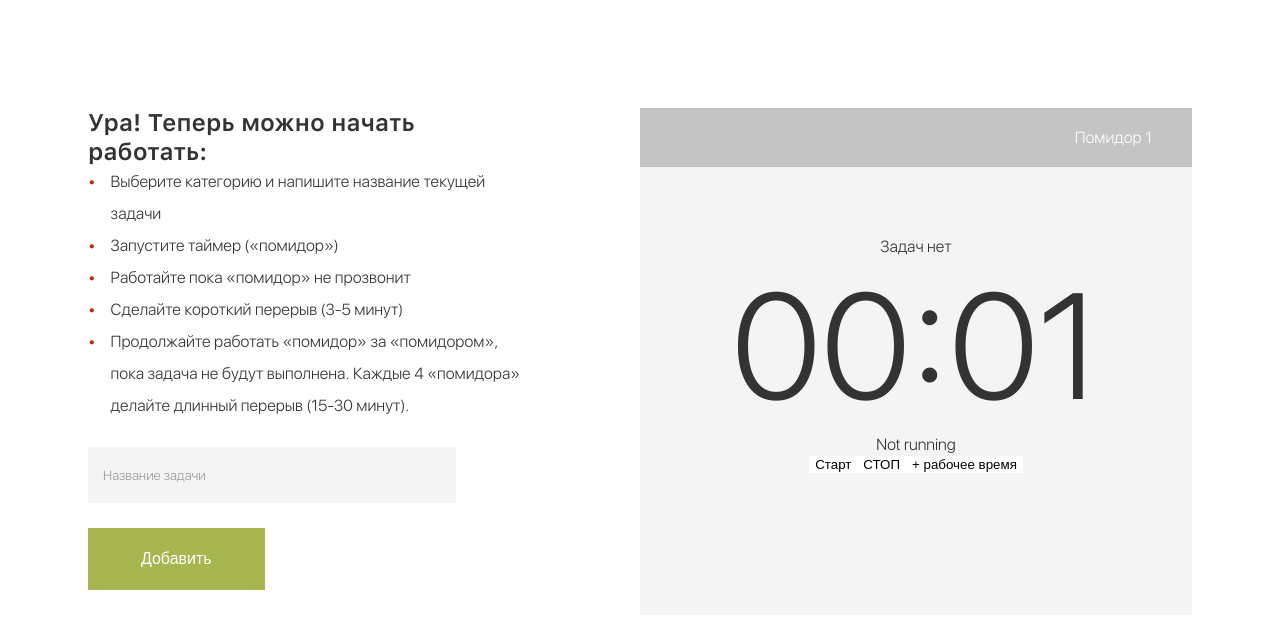
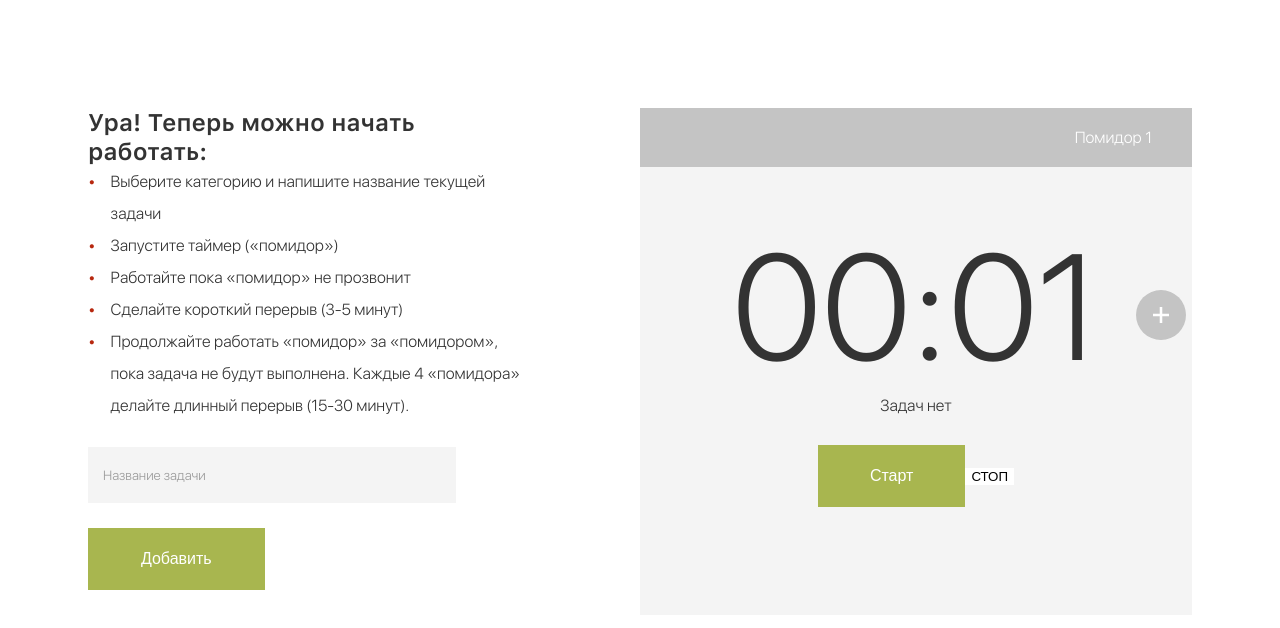
Before and after one commit to Ramramramzes/pomodoro_timer, a React (Vite) app: page / in a window 1280 px wide. Shown: the top 628 px of the page. Built offline with nearby package versions, Linux system fonts and the light colour scheme.

Commit message:
timer style

```diff
--- a/src/General/Timer/Timer.tsx
+++ b/src/General/Timer/Timer.tsx
@@ -1,9 +1,11 @@
+import styles from './timer.module.css'
 import { useEffect } from 'react';
 import { useDispatch, useSelector } from 'react-redux';
 import { useTimer } from 'react-timer-hook';
 import { AppDispatch, RootState } from '../../states/store';
 import { addBigBreakeMinute, addBreakeMinute, addRound, addTomato, addWorkMinute, changeBigBreak, changeBreak, changeWork, pauseState, setPauseEnd, setPauseStart, setPausesResult, startTomato,  } from '../../states/timer';
 import { removeFirst } from '../../states/taskSlice';
+import { Plus } from '../../img/images';
 
 function Timer() {
   const timer = useSelector((state: RootState) => state.timer)
@@ -90,17 +92,34 @@ function Timer() {
 
   return (
     <div style={{textAlign: 'center'}}>
-      {taskList.value.length != 0 ? <p>Задача {taskList.value.length != 0 ? taskList.value[0].taskIndex : ''} - {taskList.value.length != 0 ? taskList.value[0].content: ''}</p> : <p>Задач нет</p>}
-      <div style={{fontSize: '150px'}}>
+      <div className={styles.main_timer}>
         <span>{minutes < 10 ? '0': ''}{minutes}</span>:<span>{seconds < 10 ? '0': ''}{seconds}</span>
+        {timer.workActive && !isRunning && <button  className={styles.plus_btn}
+                                                    onClick={()=>{
+                                                    dispatch(addWorkMinute())
+                                                    pause()}}>
+                                                    <Plus /></button>}
+                                                    {/* рабочее время */}
+        {timer.breakActive && !isRunning && <button className={styles.plus_btn}
+                                                    onClick={()=>{
+                                                    dispatch(addBreakeMinute())
+                                                    pause()}}><Plus /></button>}
+                                                    {/* перерыв */}
+        {timer.bigBreakActive && !isRunning && <button  className={styles.plus_btn}
+                                                        onClick={()=>{
+                                                        dispatch(addBigBreakeMinute())
+                                                        pause()}}><Plus /></button>}
+                                                    {/* большой перерыв */}
       </div>
-      <p>{isRunning ? 'Running' : 'Not running'}</p>
-      {isRunning ? <button onClick={() => {
+      {/* <p>{isRunning ? 'Running' : 'Not running'}</p> */}
+      {taskList.value.length != 0 ? <p className={styles.list_status}>Задача {taskList.value.length != 0 ? taskList.value[0].taskIndex : ''} - {taskList.value.length != 0 ? taskList.value[0].content: ''}</p> : <p className={styles.list_status}>Задач нет</p>}
+      {isRunning ? <button  className='green_btn'
+                            onClick={() => {
                             dispatch(pauseState(true))
                             dispatch(setPauseStart(new Date().getTime()))
                             pause()
                             }}>Пауза</button>:''}
-      {!isRunning ? <button id='start_btn' onClick={() => {
+      {!isRunning ? <button className='green_btn' id='start_btn'  onClick={() => {
                                             resume()
                                             document.getElementById('start_btn')?.textContent === 'Продолжить' ? dispatch(setPauseEnd(new Date().getTime())) : false
                                             }}>{!timer.pauseState ? 'Старт' : 'Продолжить'}</button> : ''}
@@ -120,16 +139,6 @@ function Timer() {
         pause()
       }}>Сделано</button>: ''}
       {timer.breakActive || timer.bigBreakActive ? <button onClick={()=> skipFn(0,0)}>Пропустить</button> : ''}
-
-      {timer.workActive && !isRunning && <button onClick={()=>{
-                                    dispatch(addWorkMinute())
-                                    pause()}}>+ рабочее время </button>}
-      {timer.breakActive && !isRunning && <button onClick={()=>{
-                                    dispatch(addBreakeMinute())
-                                    pause()}}>+ перерыв</button>}
-      {timer.bigBreakActive && !isRunning && <button  onClick={()=>{
-                                        dispatch(addBigBreakeMinute())
-                                        pause()}}>+ большой перерыв</button>}
     </div>
   );
 }
--- /dev/null
+++ b/src/General/Timer/timer.module.css
@@ -0,0 +1,16 @@
+.plus_btn{
+  position: absolute;
+  top: 40%;
+  right: -25%;
+  background-color: #f4f4f4;
+}
+
+.main_timer{
+  position: relative;
+  font-size: 150px;
+  display: flex;
+}
+
+.list_status{
+  margin-bottom: 30px;
+}
--- a/src/General/general.module.css
+++ b/src/General/general.module.css
@@ -26,5 +26,5 @@
   display: flex;
   background-color: var(--grayc4);
   justify-content: space-between;
-  margin-bottom: 70px;
+  margin-bottom: 50px;
 }
--- a/src/img/images.tsx
+++ b/src/img/images.tsx
@@ -103,3 +103,15 @@ export function Close(){
     </>
   );
 }
+
+
+export function Plus(){
+  return(
+    <>
+      <svg width="50" height="50" viewBox="0 0 50 50" fill="none" xmlns="http://www.w3.org/2000/svg">
+      <circle cx="25" cy="25" r="25" fill="#C4C4C4"/>
+      <path d="M26.2756 26.1321V33H23.7244V26.1321H17V23.7029H23.7244V17H26.2756V23.7029H33V26.1321H26.2756Z" fill="white"/>
+      </svg>
+    </>
+  );
+}
```
Also changed, not shown: src/General/Timer/timer.css (deleted). Lines whose indentation alone changed are shown as unchanged.
